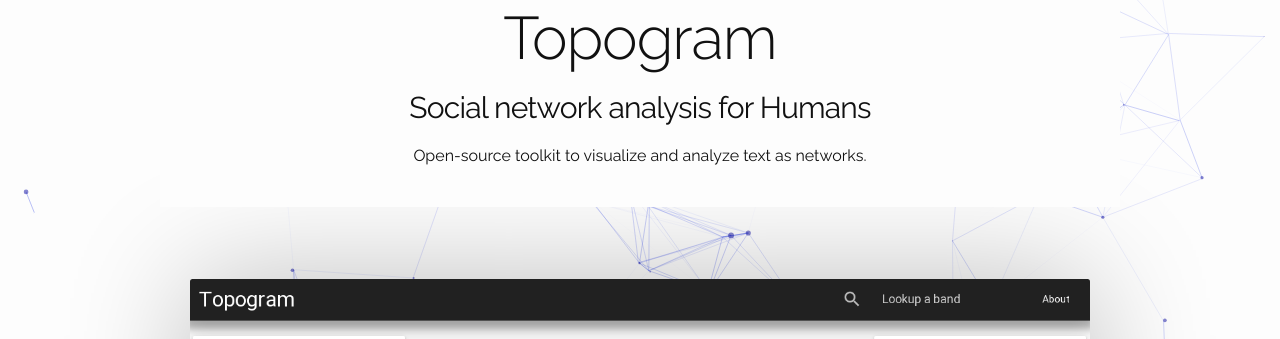
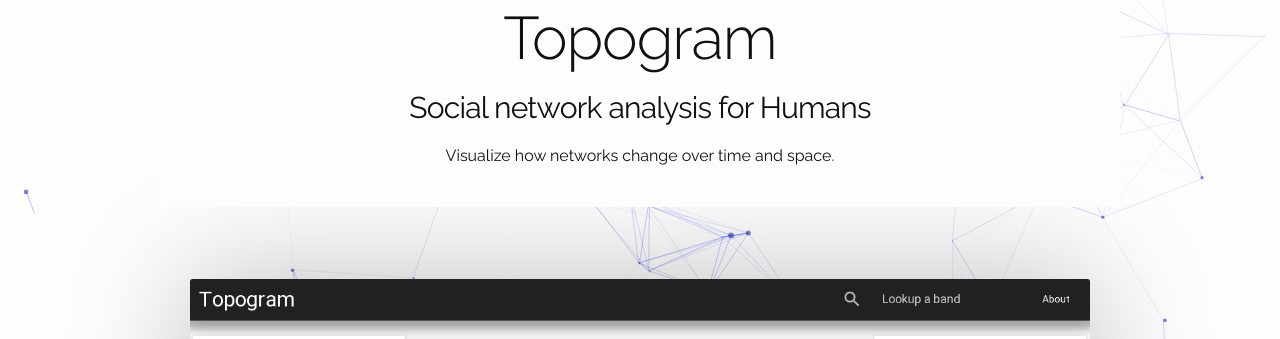
Before and after one commit to topogram/topogram.github.io, a Jekyll site: the page built from index.html, in a window 1280 px wide and 900 px high. Shown: the part 108-447 px from the top of the window. Built offline with Jekyll 4.4.1, drawn with Linux system fonts in a browser that asks for light colours; nearby versions of some CDN libraries.

Commit message:
update tagline'

```diff
--- a/_config.yml
+++ b/_config.yml
@@ -8,7 +8,7 @@
 # Site settings
 title: Topogram
 email: hi@topogram.io
-subtitle: Open-source toolkit to visualize and analyze text as networks.
+subtitle: "Visualize how networks change over time and space."
 tagline: Social network analysis for Humans
 description: Topogram is an open-source software to visualize changes in networks over time and space. It relies on web technologies to provide a web experience.
 baseurl: "" # the subpath of your site, e.g. /blog
```
